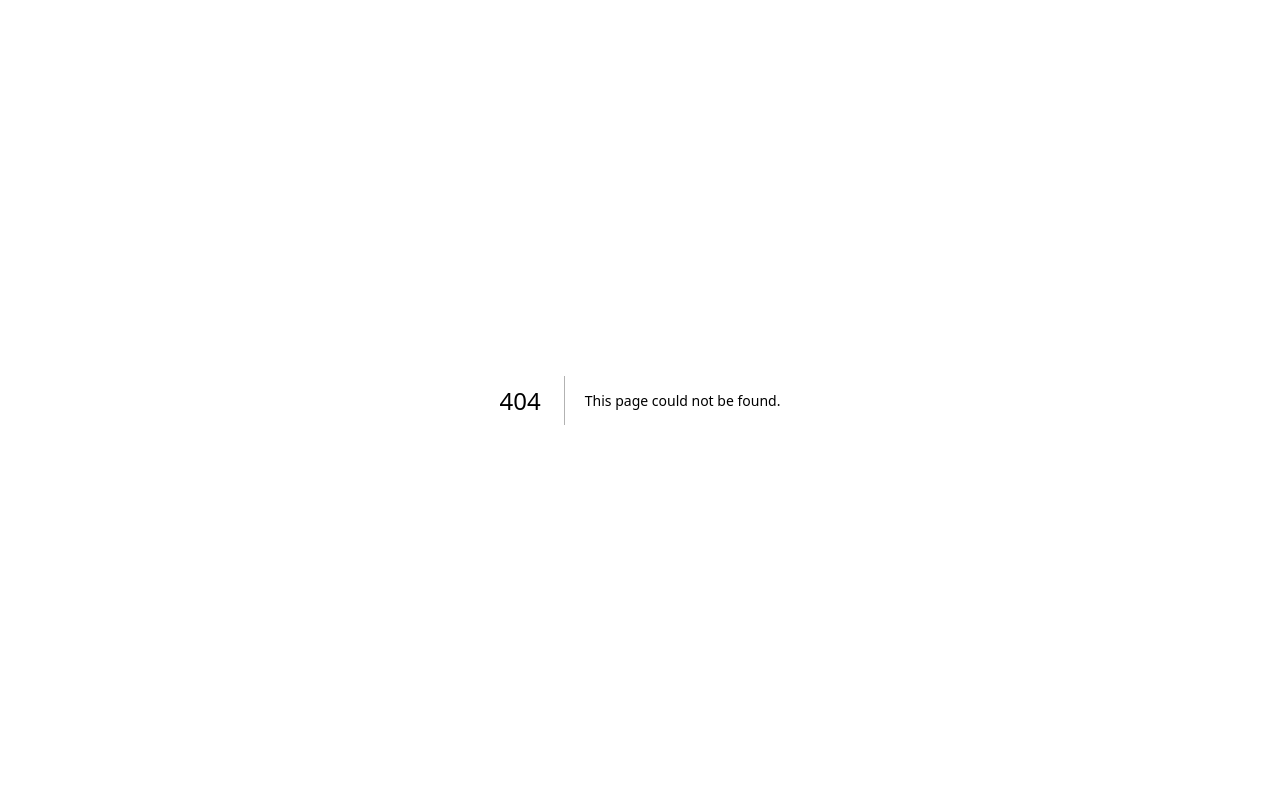
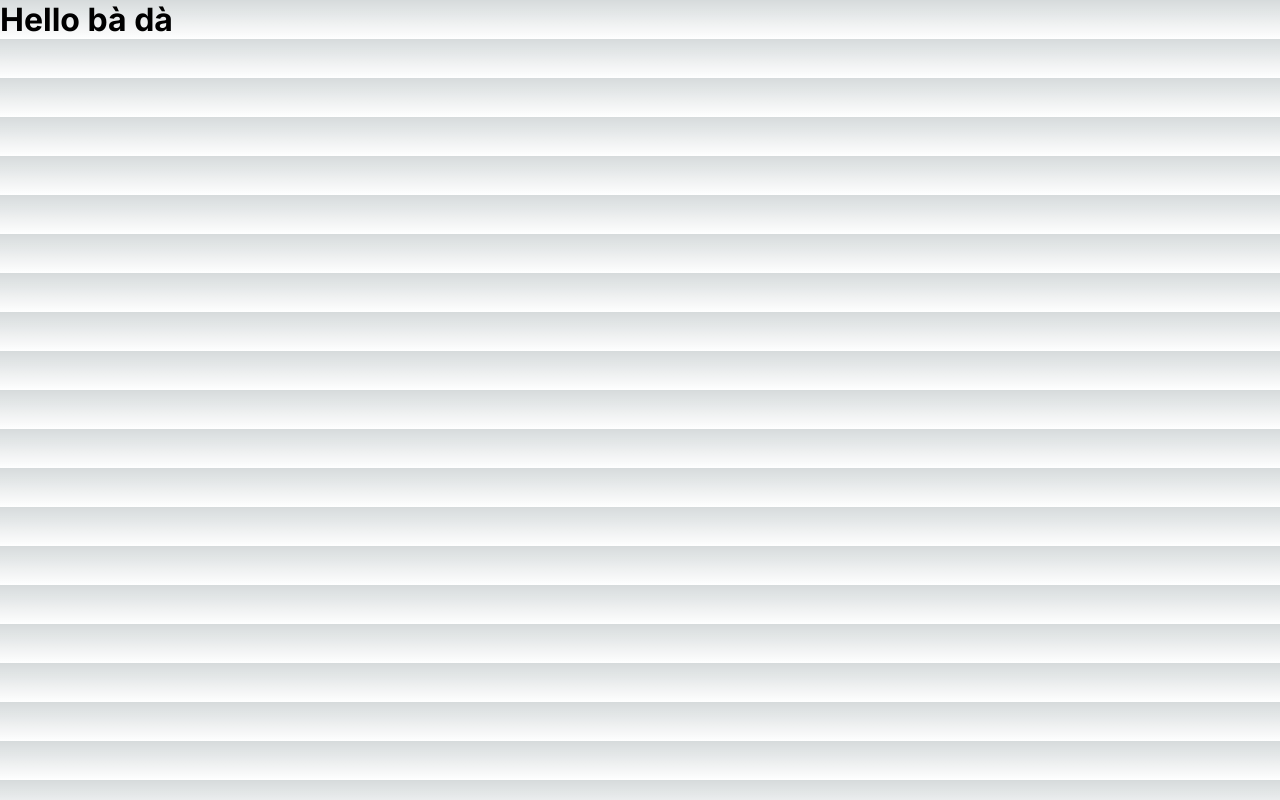
Before and after one commit to DuyNguyenOnTheMic/my_next_mui_app, a Next.js app: page /dashboard in a window 1280 px wide. Before the commit this address had no page. Built offline with nearby package versions, Linux system fonts and the light colour scheme.

Commit message:
Update demo page

```diff
--- /dev/null
+++ b/src/app/dashboard/page.tsx
@@ -0,0 +1,5 @@
+const Dashboard = () => {
+  return <h1>Hello bà dà</h1>
+}
+
+export default Dashboard
```
